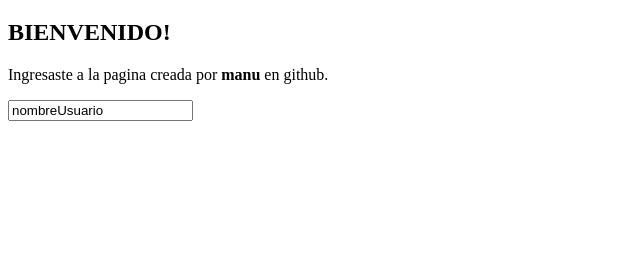
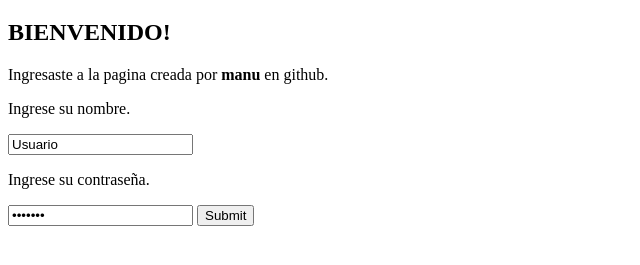
Before and after one commit to Mseache/Mseache.github.io, a plain HTML site: page index.html in a window 1280 px wide. Shown: the part 61-326 px from the top of the page, without its empty margins (0-640 px from the left). Drawn offline with Linux system fonts and the light colour scheme.

Commit message:
Update index.html

```diff
--- a/index.html
+++ b/index.html
@@ -9,7 +9,11 @@
    <h1>MANU</h1>
    <h2>BIENVENIDO!</h2>
    <p>Ingresaste a la pagina creada por <b>manu</b> en github.</p>
-   <input type="text" value="nombreUsuario">
+   <p> Ingrese su nombre.</p>
+   <input type="text" value="Usuario">
+   <p> Ingrese su contraseña.</p>
+   <input type="password" value="Usuario">
+   <input type="submit">
   </body>
 
 </html>
```
